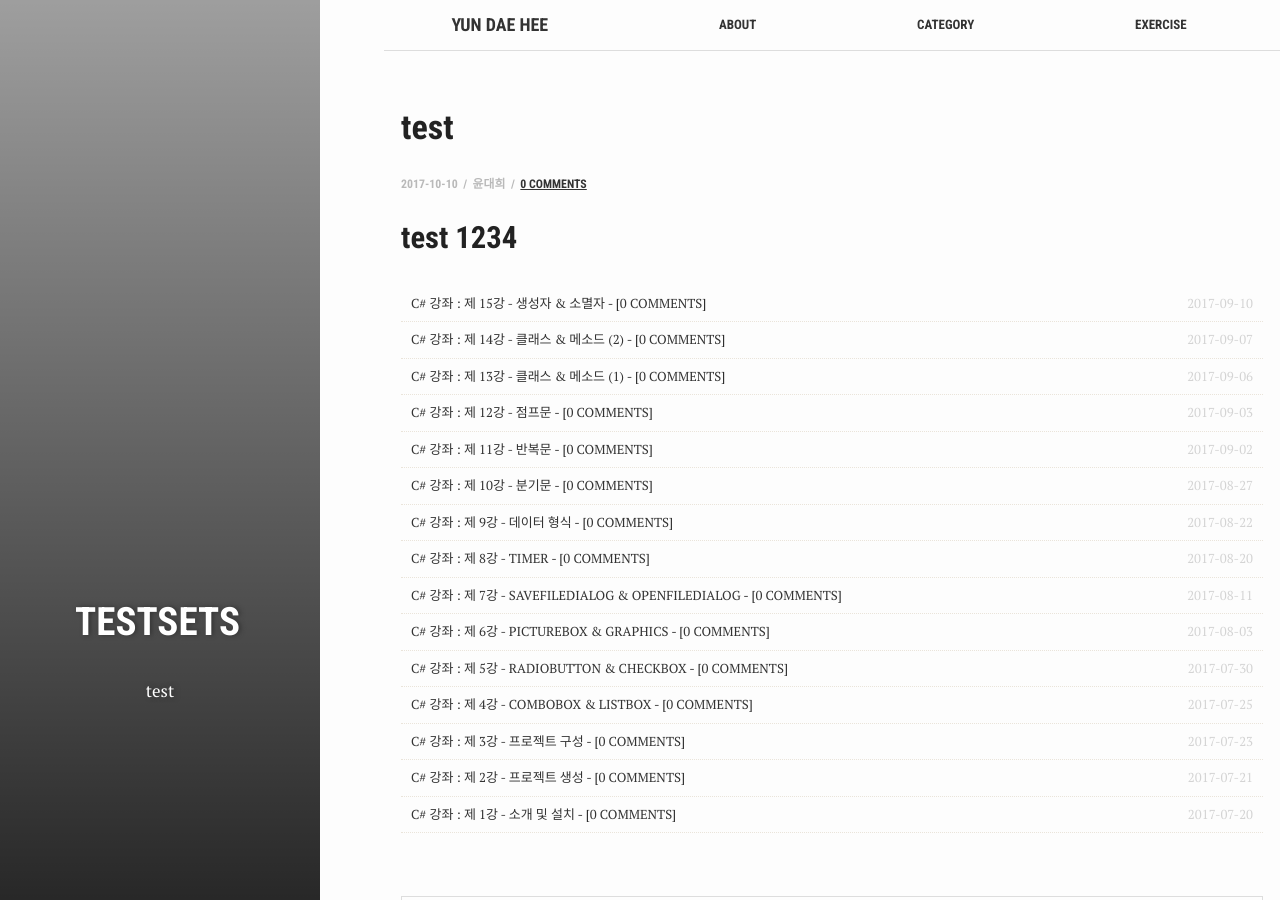
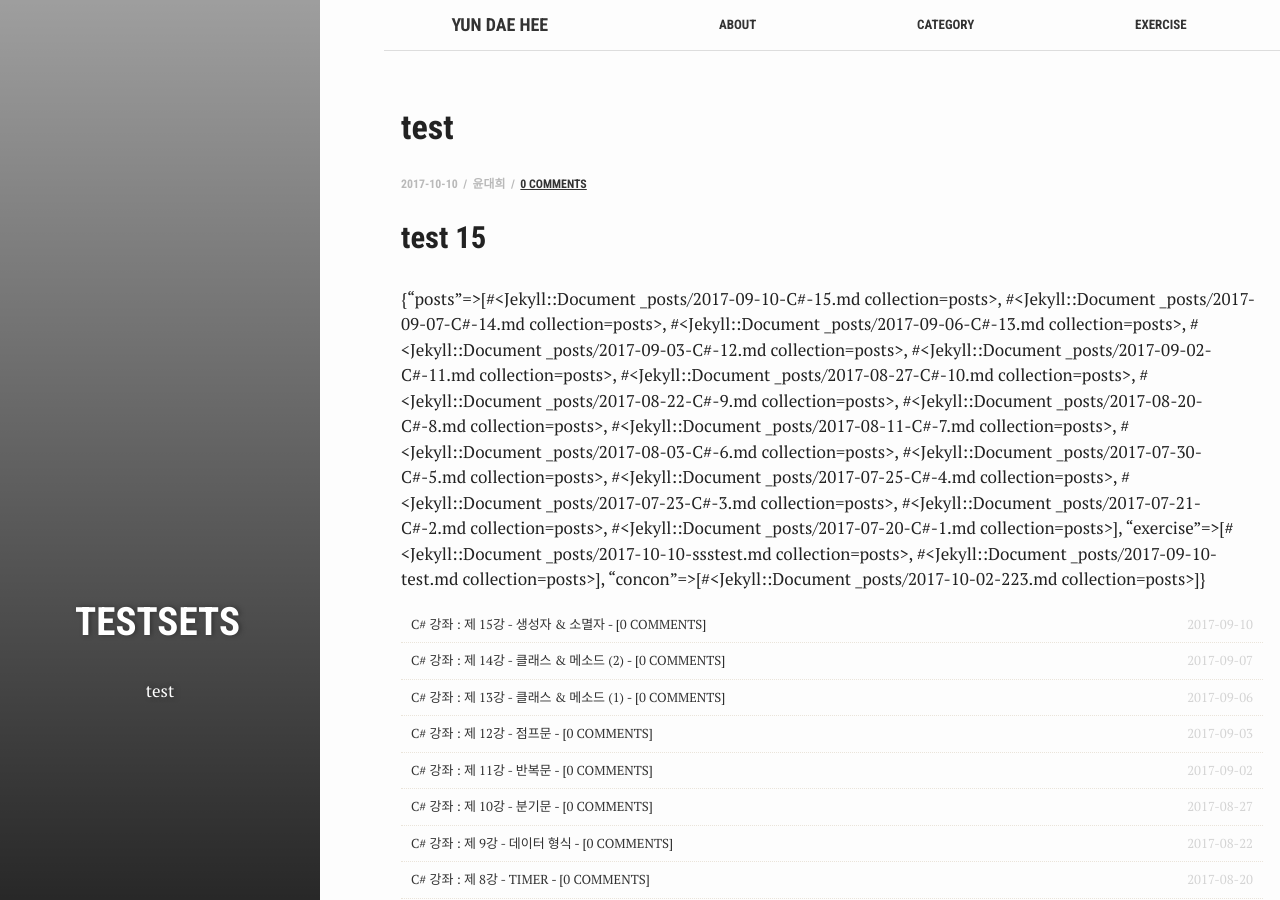
Before and after one commit to test076923/test076923.github.io, a Jekyll site: the page built from _posts/2017-10-10-ssstest.md, in a window 1280 px wide and 900 px high. Built offline with Jekyll 4.4.1, drawn with Linux system fonts in a browser that asks for light colours; comment, search, counter and statistics services are not loaded.

Commit message:
Update 2017-10-10-ssstest.md

```diff
--- a/_posts/2017-10-10-ssstest.md
+++ b/_posts/2017-10-10-ssstest.md
@@ -11,7 +11,9 @@ tags: ['testsets']
 author: 윤대희
 ---
 
-## test 1234 ##
+## test 15 ##
+
+{{ site.categories }}
 
 {% if site.categories == "posts" %}
 
```
